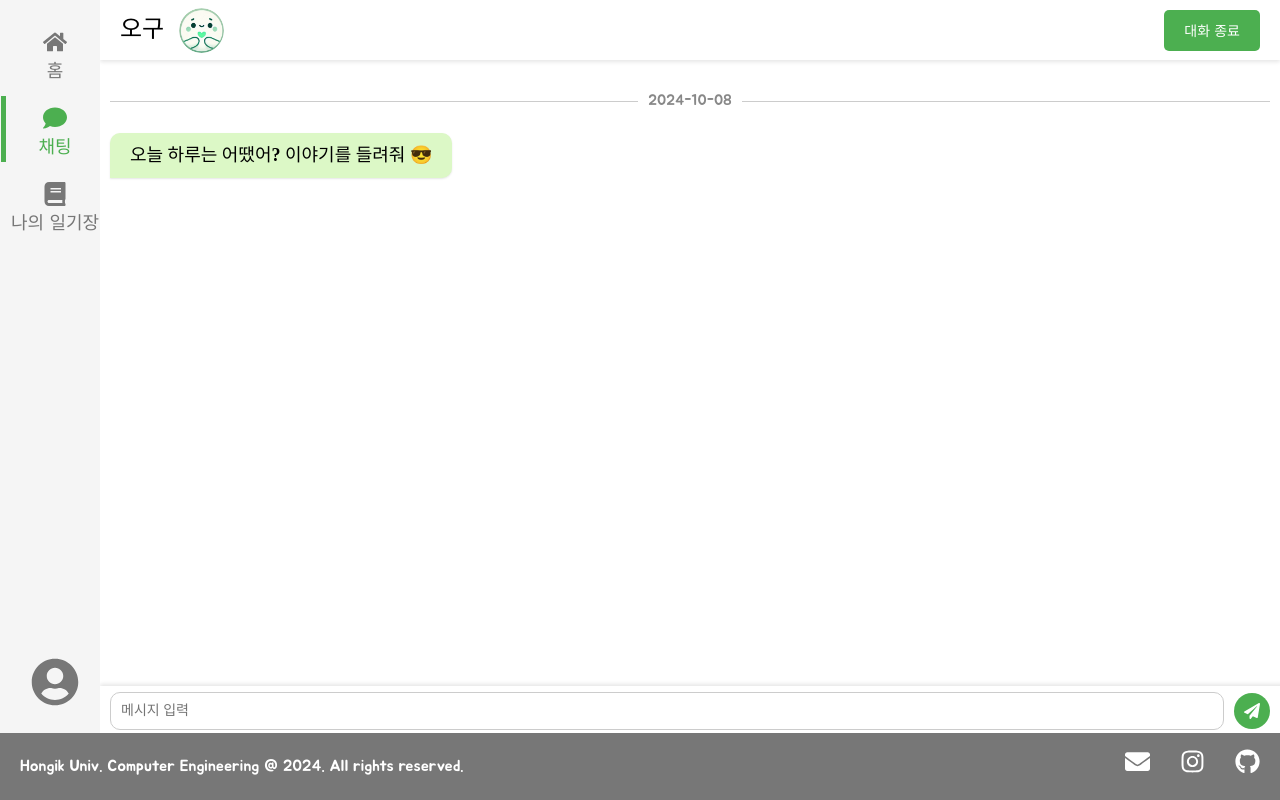
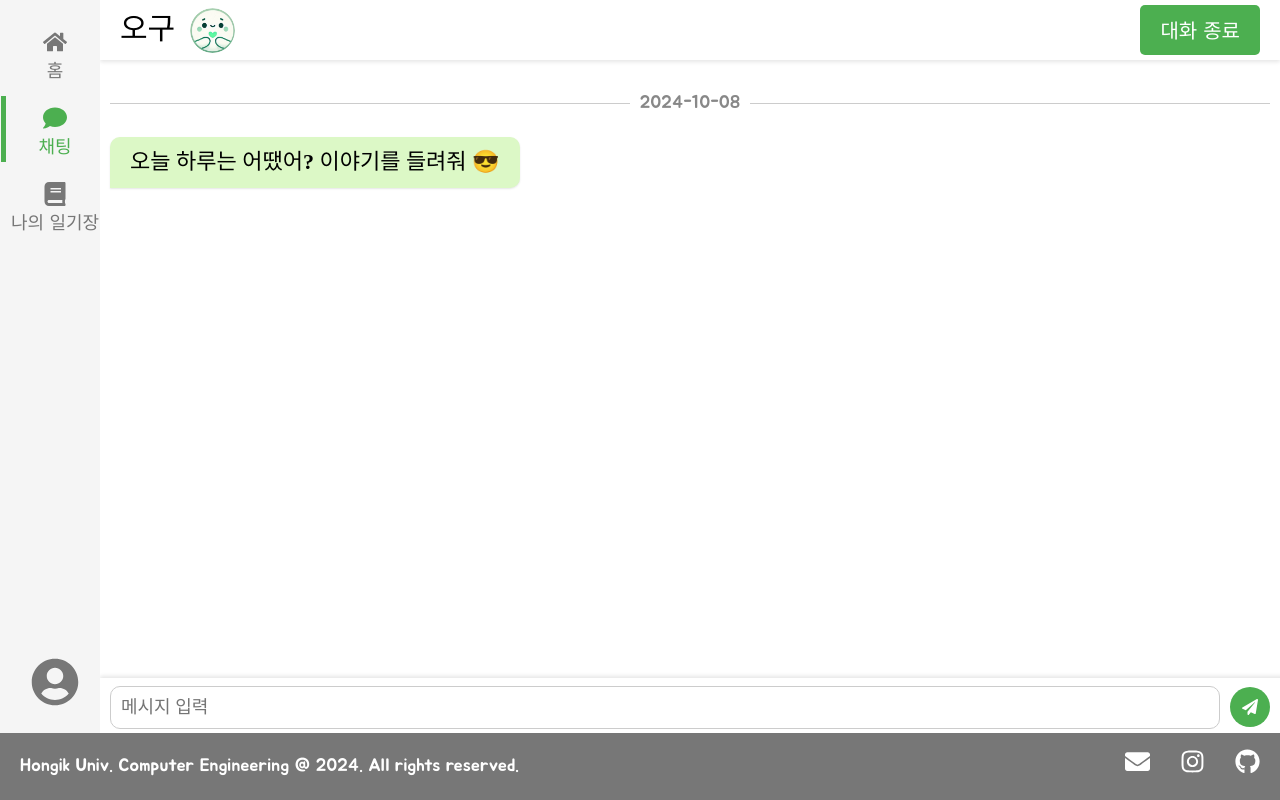
Before and after one commit to Ogoo-ChatDiaryAI/Ogoo-WEB-CLIENT, a React (Vite) app: page /chat in a window 1280 px wide. Built offline with nearby package versions, Linux system fonts and the light colour scheme; no server answers; sample sign-in values are in the browser's storage; a web font is replaced by a local one.

Commit message:
feat: 디자인 최종 수정

```diff
--- a/src/components/Chatroom.jsx
+++ b/src/components/Chatroom.jsx
@@ -137,7 +137,7 @@ const ChatAreaContainer = styled.div`
 
 const ChatInputContainer = styled.div`
   width: calc(100% - 100px - 10px);
-  height: 30px;
+  height: 38px;
   position: fixed;
   bottom: 64px;
   left: 100px;
@@ -156,11 +156,13 @@ const Input = styled.input`
   border-radius: 10px;
   border: 1px solid #ccc;
   outline: none;
-  font-size: 14px;
+  font-size: 18px;
   font-family: Dongle;
 `;
 
 const SendButton = styled.button`
+  width: 40px;
+  height: 40px;
   background-color: #4caf50;
   color: white;
   padding: 10px;
--- a/src/components/DiaryCard.jsx
+++ b/src/components/DiaryCard.jsx
@@ -9,7 +9,7 @@ const DiaryCardContainer = styled.div`
   background-color: #fff;
   border-radius: 10px;
   box-shadow: 0 2px 4px rgba(0, 0, 0, 0.1);
-  padding: 20px;
+  padding: 25px;
   box-sizing: border-box;
   display: flex;
   flex-direction: column;
@@ -39,7 +39,7 @@ const DateText = styled.div`
 
 const EditableTitle = styled.input`
   color: #555;
-  font-size: 26px;
+  font-size: 28px;
   font-weight: bold;
   text-align: center;
   border: none;
@@ -49,7 +49,7 @@ const EditableTitle = styled.input`
 
 const CardTitle = styled.h2`
   color: black;
-  font-size: 30px;
+  font-size: 32px;
   font-weight: bold;
   text-align: center;
 `;
@@ -76,6 +76,7 @@ const ButtonContainer = styled.div`
 `;
 
 const Button = styled.button`
+  font-size: 20px;
   background-color: ${(props) => (props.primary ? "#4caf50" : "#ccc")};
   color: white;
   border: none;
--- a/src/components/Footer.jsx
+++ b/src/components/Footer.jsx
@@ -18,6 +18,7 @@ const FooterContainer = styled.div`
 `;
 
 const FooterText = styled.div`
+  font-size: 18px;
   user-select: none;
 `;
 
--- a/src/components/Header.jsx
+++ b/src/components/Header.jsx
@@ -35,12 +35,12 @@ const OgooImg = styled.img`
 `;
 
 const Title = styled.div`
-  font-size: 24px;
+  font-size: 30px;
   color: black;
 `;
 
 const EndChatButton = styled.button`
-  font-size: 14px;
+  font-size: 20px;
   background-color: #4caf50;
   color: white;
   border: none;
--- a/src/components/IntroCard.jsx
+++ b/src/components/IntroCard.jsx
@@ -31,7 +31,7 @@ const BoardImg = styled.img`
 
 const Text = styled.div`
   color: black;
-  font-size: 20px;
+  font-size: 28px;
   text-align: left;
   margin-bottom: 20px;
 `;
--- a/src/components/Message.jsx
+++ b/src/components/Message.jsx
@@ -22,7 +22,7 @@ const MessageBubble = styled.div`
 
 const MessageText = styled.div`
   color: black;
-  font-size: 18px;
+  font-size: 22px;
   font-family: Sunflower;
   line-height: 1.4;
 `;
@@ -31,7 +31,7 @@ const DateDividerContainer = styled.div`
   display: flex;
   align-items: center;
   margin: 20px 0;
-  font-size: 15px;
+  font-size: 18px;
   color: #888;
   user-select: none;
 `;
--- a/src/components/Quote.jsx
+++ b/src/components/Quote.jsx
@@ -111,7 +111,7 @@ const QuoteMsg = styled.div`
 
 const QuoteAuthor = styled.div`
   font-family: Jua;
-  font-size: 20px;
+  font-size: 25px;
   text-align: right;
 `;
 
@@ -141,7 +141,7 @@ const AdviceContent = styled.div`
   z-index: 2;
   color: #f5f5f5; // 글자 색상
   font-family: Sunflower;
-  font-size: 20px;
+  font-size: 22px;
   text-align: center;
   padding: 10px;
   width: 70%;
--- a/src/components/Sidebar.jsx
+++ b/src/components/Sidebar.jsx
@@ -82,7 +82,7 @@ const ModalContainer = styled.div`
 
 const ModalTitle = styled.div`
   color: black;
-  font-size: 32px;
+  font-size: 35px;
 `;
 
 const ModalContent = styled.div`
@@ -99,6 +99,7 @@ const ModalButtonContainer = styled.div`
 const ModalButton = styled.button`
   background-color: ${(props) => (props.active ? "#4caf50" : "#ccc")};
   color: white;
+  font-size: 20px;
   border: none;
   border-radius: 5px;
   padding: 10px 20px;
@@ -111,9 +112,9 @@ const Sidebar = ({ activeItem }) => {
   const navigate = useNavigate();
   const { logout } = useAuth();
 
-  const handleSettings = () => {
-    setActiveIcon("settings");
-  };
+  // const handleSettings = () => {
+  //   setActiveIcon("settings");
+  // };
 
   const handleLogout = () => {
     setActiveIcon("user");
--- a/src/pages/Intro.jsx
+++ b/src/pages/Intro.jsx
@@ -65,7 +65,7 @@ const Button = styled.button`
   border-radius: 5px;
   border: none;
   cursor: ${(props) => (props.disabled ? "default" : "pointer")};
-  font-size: 12px;
+  font-size: 20px;
   text-decoration: none;
 `;
 
--- a/src/pages/KakaoAuth.jsx
+++ b/src/pages/KakaoAuth.jsx
@@ -34,19 +34,19 @@ const KakaoAuth = () => {
       }
       //json으로 변환해야함
       const data = await response.json();
-      console.log(data);
+      // console.log(data);
       localStorage.setItem("accessToken", data.access_token);
       login();
       navigate("/home");
       //window.location.reload();
     } catch (error) {
-      console.log("during login Error: ", error);
+      // console.log("during login Error: ", error);
       navigate("/");
     }
   };
 
   getAccessToken();
-  alert("로그인중");
+  // alert("로그인중");
   return <div></div>;
 };
 
```
